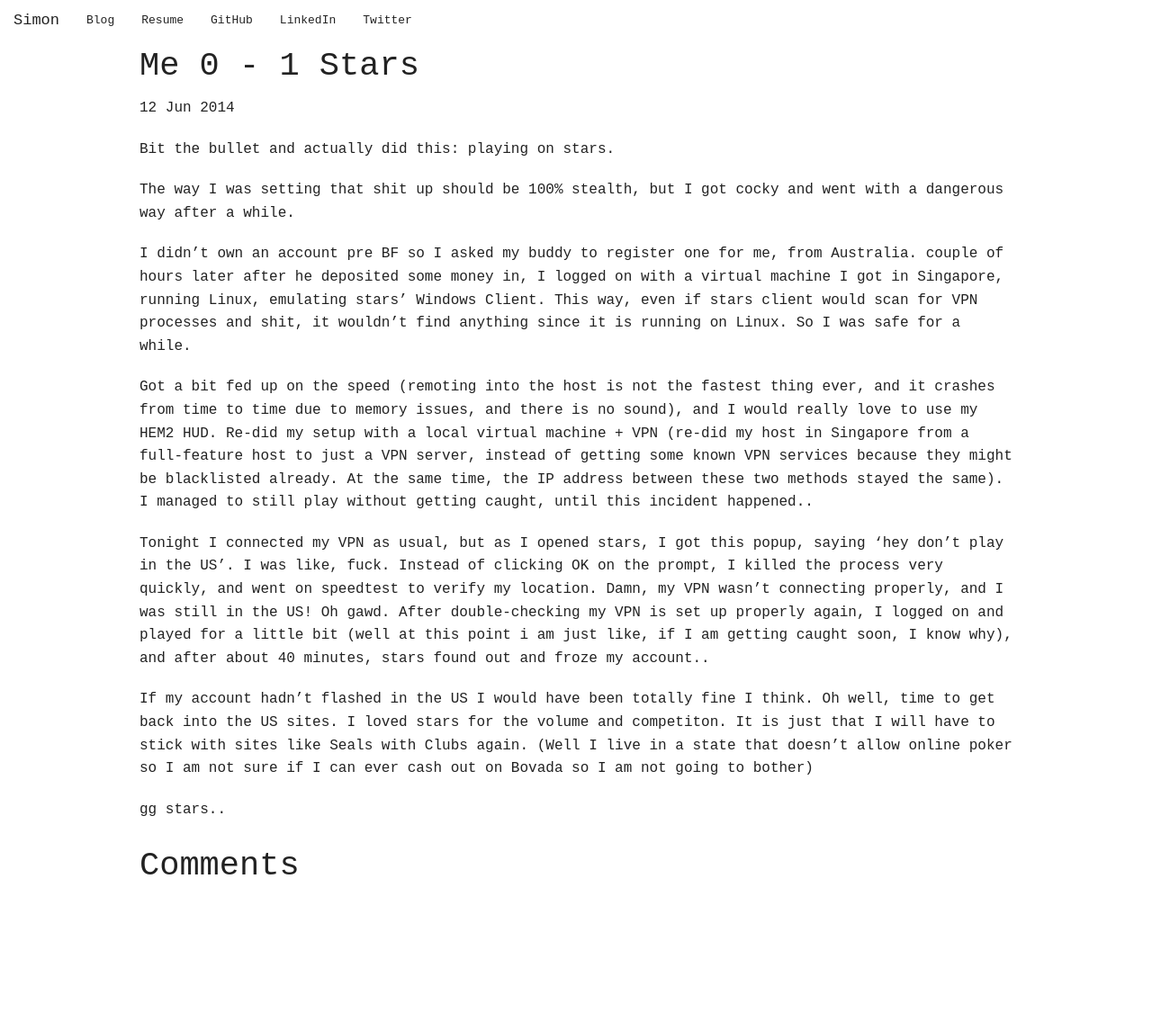
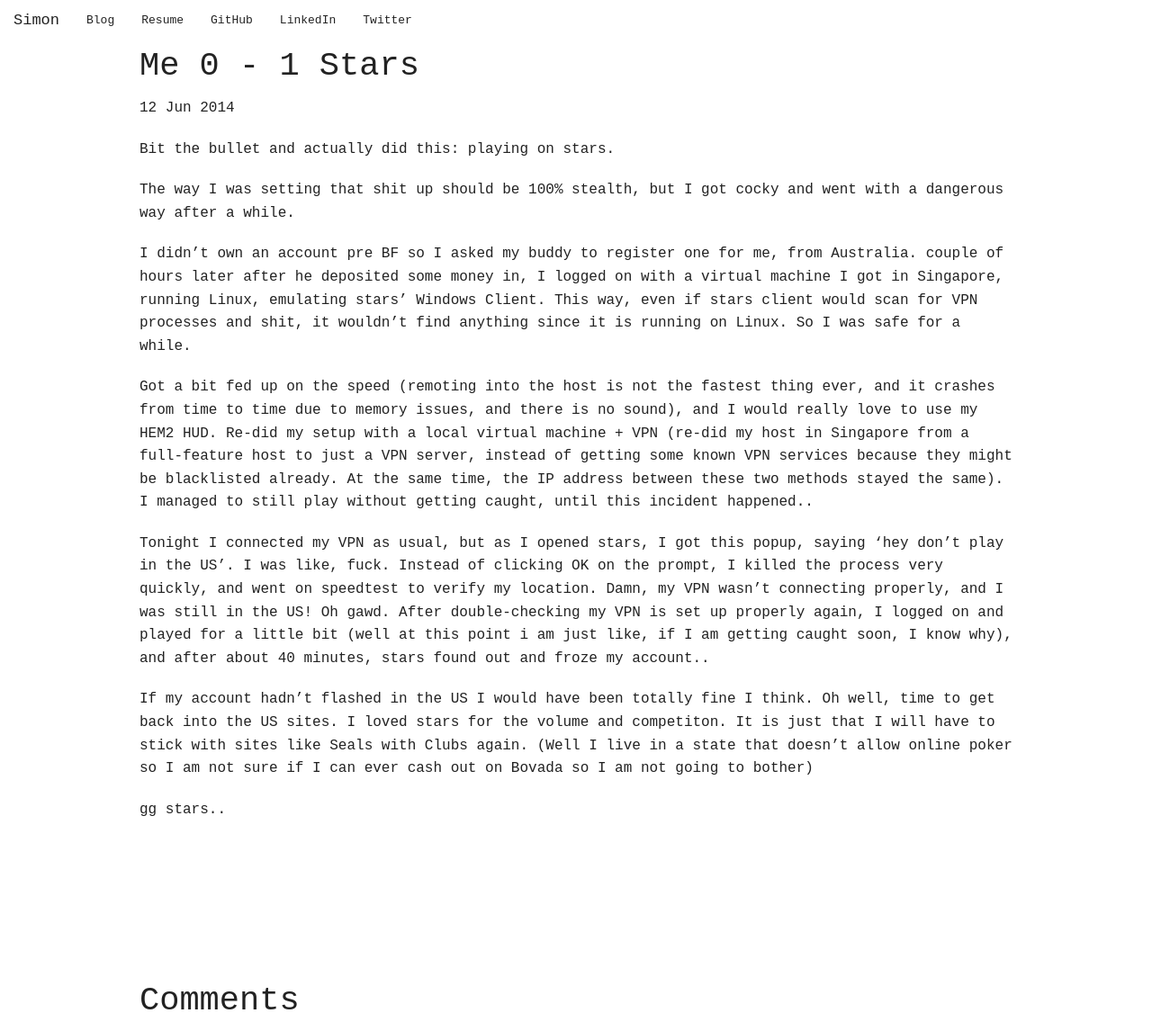
Before and after one commit to lhr0909/lhr0909.github.io, a Jekyll site: the page built from _posts/2014-06-12-gg-stars.markdown, in a window 1280 px wide and 1146 px high. Shown: the whole window at 90% size. Built offline with Jekyll 4.4.1, drawn with Linux system fonts in a browser that asks for light colours; Markdown is read by kramdown in place of the engine named in the settings; comment, search, counter and statistics services are not loaded.

Commit message:
Update post.html

```diff
--- a/_layouts/post.html
+++ b/_layouts/post.html
@@ -13,7 +13,7 @@ layout: default
 </div>
 
 {% if page.comments %}
-<div class="row">
+<div class="row" style="margin-top: 150px;">
     <div class="columns">
         <h2 class="post-title">Comments</h2>
         <div id="disqus_thread"></div>
```
